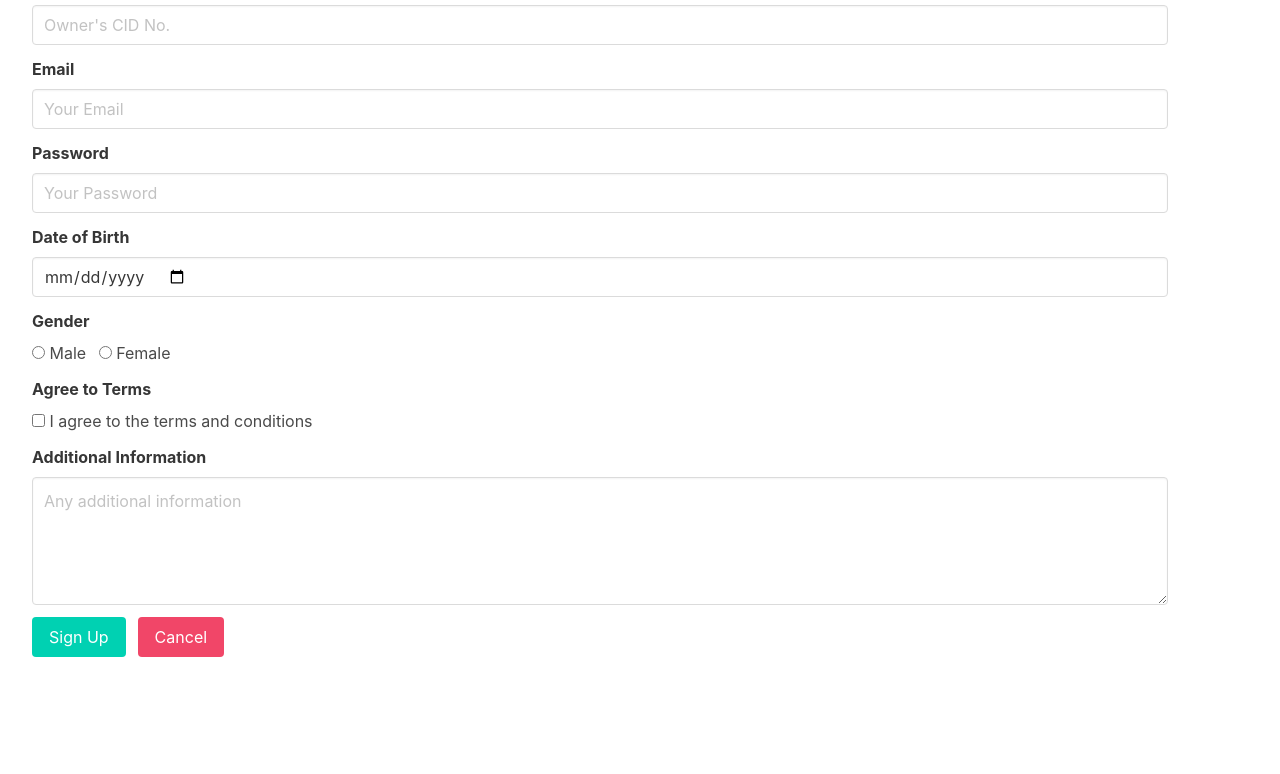
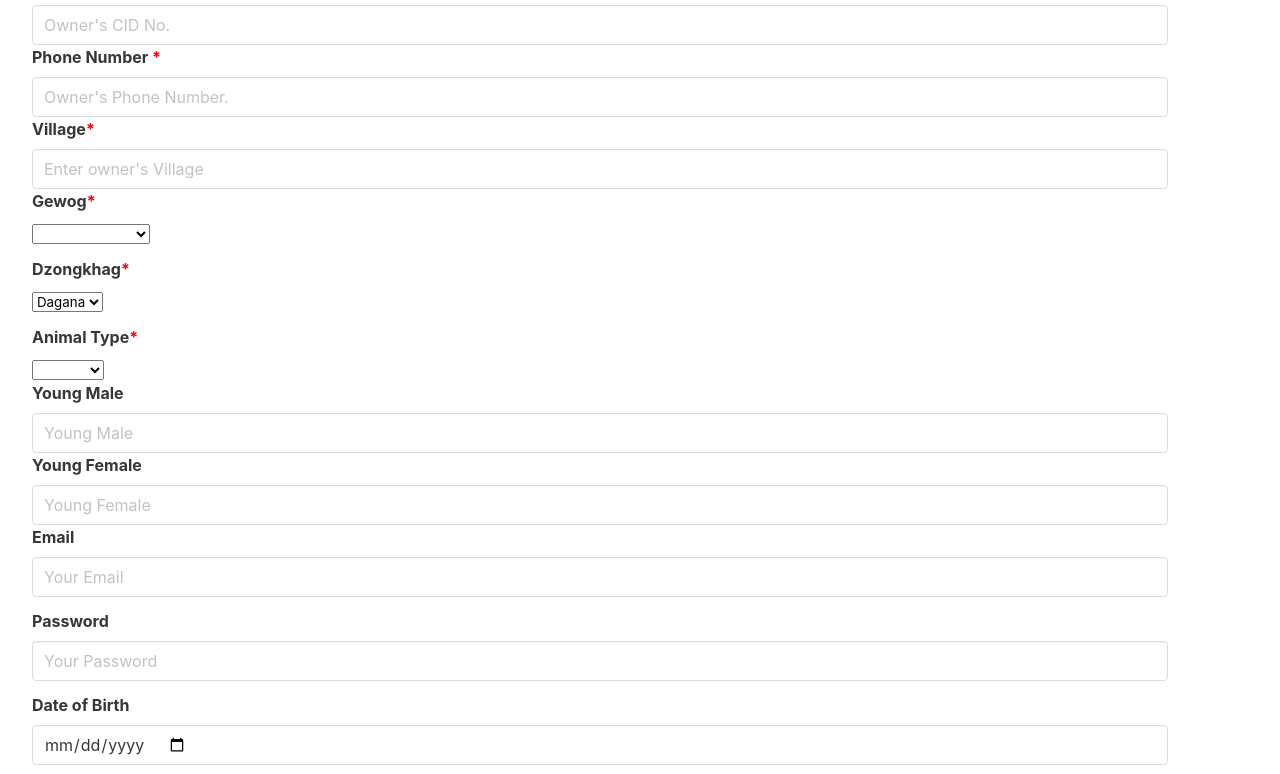
Before and after one commit to Kissbiesrai/Animal-Health-Issue, a plain HTML site: page index.html in a window 1280 px wide. Shown: the part 531-1305 px from the top of the page. Before the commit the page ends 1204 px from the top, so only its background shows below. Drawn offline with nearby package versions, Linux system fonts and the light colour scheme.

Commit message:
Update index.html

```diff
--- a/index.html
+++ b/index.html
@@ -45,9 +45,6 @@
               <option value="Karna">Karna</option>
               <option value="Drukjegang">Drukjegang</option>
               <option value="Khebisa">Khebisa</option>
-
-
-
 
             </select>
           </div>
@@ -99,10 +96,98 @@
                       oninput="validateCID(this)"
                   />
               </div>
-          </div>
-          </div>
-          </div>
-            </div>
+              <div class="field">
+                <label class="label">Phone Number <span style="color: red;">*</span></label>
+                <div class="control">
+                    <input
+                        class="input"
+                        type="number"
+                        placeholder="Owner's Phone Number."
+                        name="Phone Number"
+                        required
+                        minlength="8"
+                        maxlength="8"
+                        pattern="\d{8}"
+                        oninput="validatePhonenumber(this)"/>
+                      </div>
+                      <div class="field">
+                        <label class="label">Village<span style="color: red;">*</span></label>
+                        <div class="control">
+                          <input
+                            class="input"
+                            type="Text" only
+                            placeholder="Enter owner's Village"
+                            name="Owner's Village"
+                            required
+                          />
+                        </div>
+                        <div class="field">
+                          <label class="label">Gewog<span style="color: red;">*</span></label>
+                          <div class="control">
+                            <select name="Gewog"required>
+                              <option value=""></option>
+                              <option value="Tseza">Tseza</option>
+                              <option value="Dorona">Dorona</option>
+                              <option value="Nichula">Nichula</option>
+                              <option value="Lhamoizingkha">Lhamoizingkha</option>
+                              <option value="Tsendagang">Tsendagang</option>
+                              <option value="Karmaling">Karmaling</option>
+                              <option value="Gozhi">Gozhi</option>
+                              <option value="Tsangkha">Tsangkha</option>
+                              <option value="Tashiding">Tashiding</option>
+                              <option value="Largyab">Largyab</option>
+                              <option value="Geserling">Gesarling</option>
+                              <option value="Karna">Karna</option>
+                              <option value="Drukjegang">Drukjegang</option>
+                              <option value="Khebisa">Khebisa</option>
+                            </select>
+                          </div>
+                        </div>
+                      <div class="field">
+                        <label class="label">Dzongkhag<span style="color: red;">*</span></label>
+                        <div class="control">
+                          <select name="Dzongkhag"required>
+                            <option value="Dagana">Dagana</option>
+                          </select>
+                        </div>
+                      </div>
+                    </div>
+                    <div class="field">
+                      <label class="label">Animal Type<span style="color: red;">*</span></label>
+                      <div class="control">
+                        <select name="Animal Type"required>
+                          <option value=""></option>
+                          <option value="Poultry">Poultry</option>
+                          <option value="Swine">Swine</option>
+                          <option value="Caprine">Caprine</option>
+                          <option value="Bovine">Bovine</option>
+                          <option value="Sheep">Sheep</option>
+                          <option value="Equine">Equine</option>
+                          <option value="Fish">Fish</option>
+                        </select>
+                      </div>
+                      <div class="field">
+                        <label class="label">Young Male</label>
+                        <div class="control">
+                            <input
+                                class="input"
+                                type="number"
+                                placeholder="Young Male"
+                                name="Young Male"
+                              />
+                             </div>
+                             <div class="field">
+                              <label class="label">Young Female</label>
+                              <div class="control">
+                                  <input
+                                      class="input"
+                                      type="number"
+                                      placeholder="Young Female"
+                                      name="Young Female"
+                                    />
+                                   </div>
+
+
 
       <div class="field">
         <label class="label">Email</label>
@@ -216,7 +301,7 @@
 
         // Send a POST request to your Google Apps Script
         fetch(
-          "https://script.google.com/macros/s/AKfycbw17AaRk7JeZ3oA5xJnpMMj4yQ0oyYvsI_sSJcSJUfmkWtq1AzTU_lsu1Bg2PXAG8qJ/exec",
+          "https://script.google.com/macros/s/AKfycbxVAWacY-q3zQR5Az9BKZq9E3IaWZKLmoBx0NlbmDgL-JDOwcWiBoUDwY8F3G7mnfOp/exec",
           {
             redirect: "follow",
             method: "POST",
```
